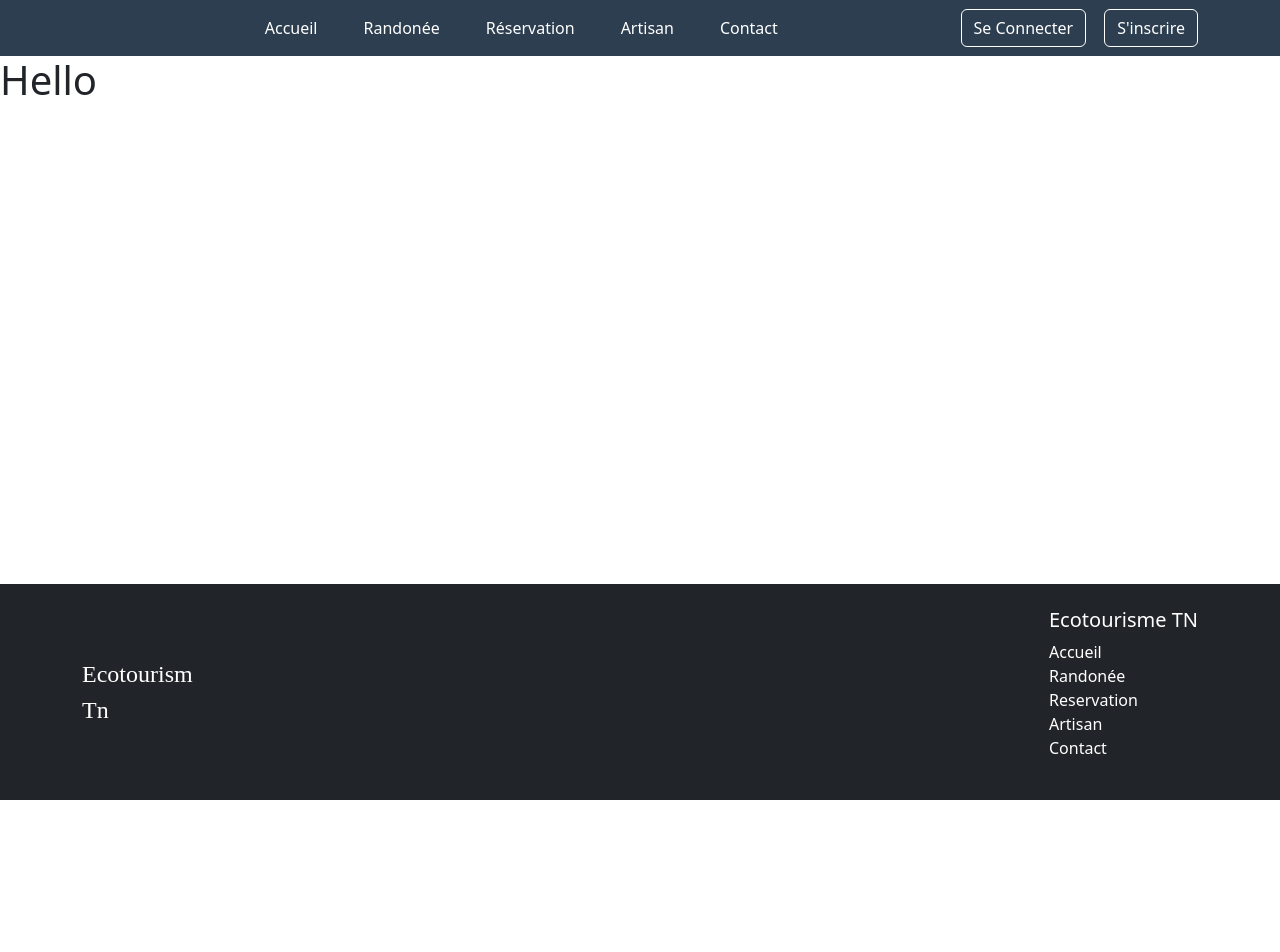
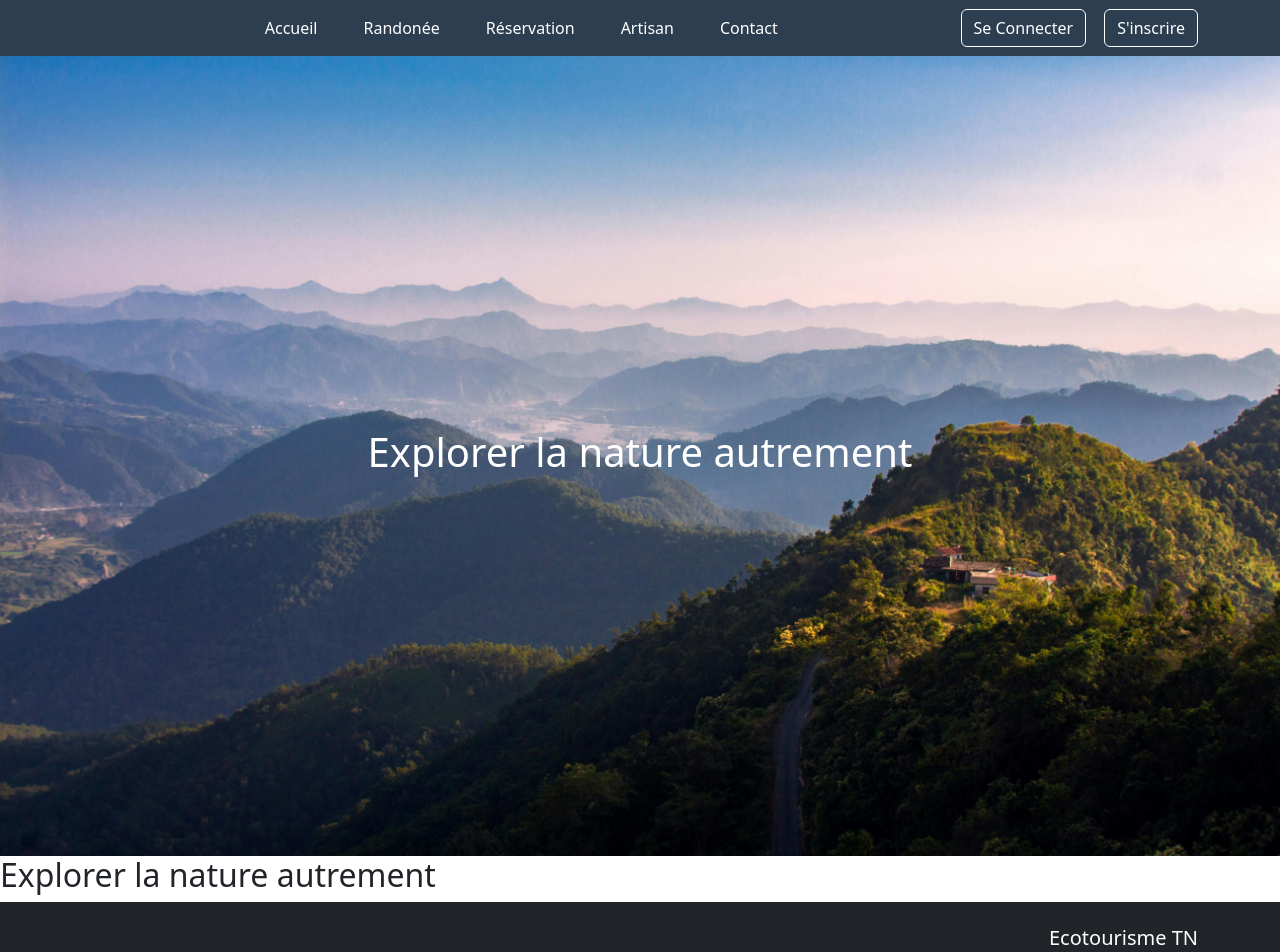
Before and after one commit to medaminenasfi/ecotourisme, a React (Create React App) app: page / in a window 1280 px wide. Shown: the top 952 px of the page. Before the commit the page ends 800 px from the top, so only its background shows below. Built offline with nearby package versions, Linux system fonts and the light colour scheme.

Commit message:
section 1 in accueil 80% complete

```diff
--- a/src/pages/Accueil.js
+++ b/src/pages/Accueil.js
@@ -3,7 +3,7 @@ import Navbar from "../Components/navbar";
 import "./accueil.css";
 import "bootstrap/dist/css/bootstrap.min.css";
 import Footer from "../Components/footer";
-
+import backgroundImage from "../assest/Accueil.jpg";
 
 const Accueil = () => {
   console.log("Rendering Accueil page");
@@ -11,10 +11,27 @@ const Accueil = () => {
     <>
       <Navbar />
       <main>
+      <section
+      className="d-flex align-items-center justify-content-center text-white"
+      style={{
+        backgroundImage: `url(${backgroundImage})`,
+        backgroundSize: "cover",
+        backgroundPosition: "center",
+        backgroundRepeat: "no-repeat",
+        height: "100vh",
+        width: "100%",
+      }}
+    >
+      <h1>Explorer
+      la nature autrement</h1>
+    </section>
+    <section>
+      <h2>Explorer
+      la nature autrement</h2>
+    </section>
 
-      <section>
-        <h1>Hello</h1>
-       </section>
+
+
 
       </main>
       <Footer />
```
